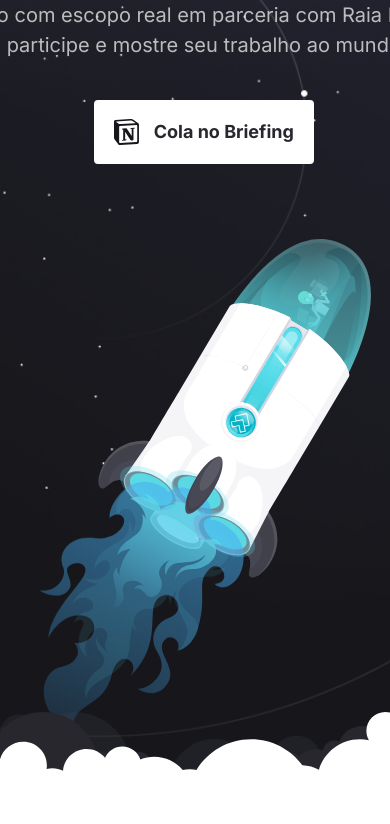
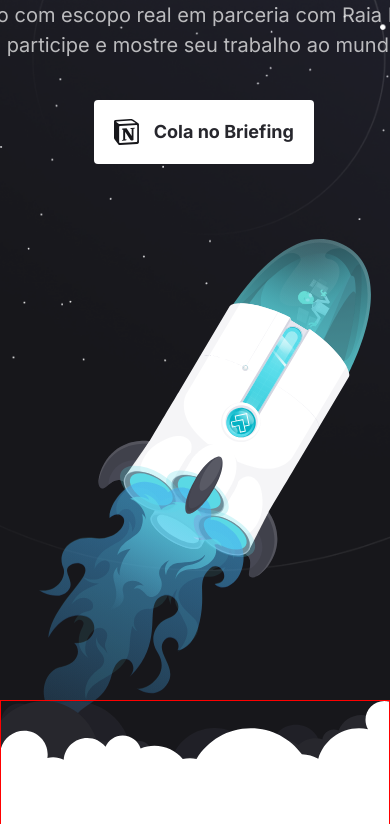
Before and after one commit to cindyhanae/desafio-uiboost, a plain HTML site: page index.html in a window 390 px wide. Shown: the part 335-1159 px from the top of the page. Drawn offline with Linux system fonts and the light colour scheme.

Commit message:
clouds responsive

```diff
--- a/scss/_home.scss
+++ b/scss/_home.scss
@@ -85,6 +85,7 @@
     display: flex;
     flex-direction: column;
     align-items: flex-end;
+    display: none;
 
     .hero-right-dates{
       background: linear-gradient(to left, $primary-color, transparent);
@@ -431,6 +432,10 @@ section.s-desafio{
 }
 
 @include responsive(850px){
+  .s-hero{
+    background-position-x: 69%;
+  }
+
   .hero-left{
     p{
       padding: 2.4rem 0 4rem;
@@ -440,14 +445,30 @@ section.s-desafio{
   .hero-right{
     flex-direction: column;
 
-    // .rocket{
-    //   // max-width: 39.6rem;
-    // }
-
     .hero-right-txt{
       position: relative;
       bottom: 0;
 
+    }
+  }
+
+  .clouds{
+    .cloud-front,
+    .cloud-middle,
+    .cloud-back{
+      top: -18rem;
+      border: 1px solid red;
+    }
+  }
+}
+
+@include responsive(600px){
+  .clouds{
+    .cloud-front,
+    .cloud-middle,
+    .cloud-back{
+      top: -9rem;
+      border: 1px solid red;
     }
   }
 }
```
Also changed, not shown: css/main.min.css, 1 other file.
